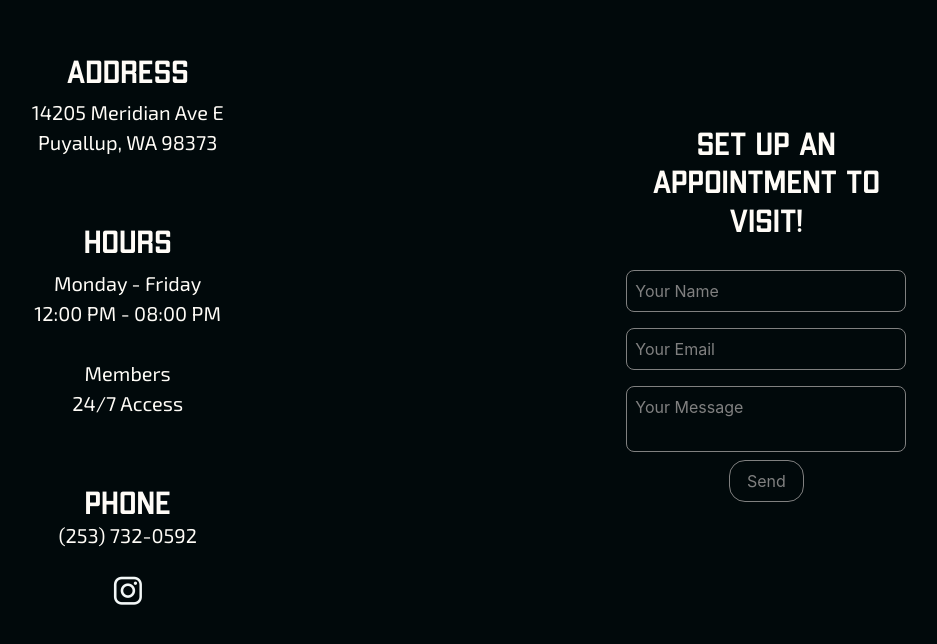
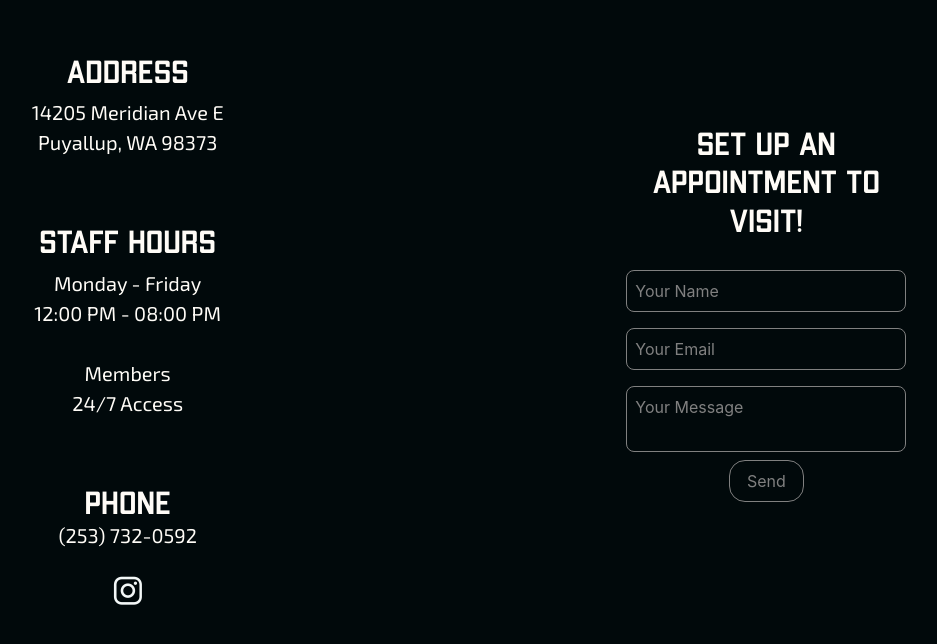
Before and after one commit to agtTwilight/iron-temple, a React (Create React App) app: page / in a window 1280 px wide. Shown: the part 941-1585 px from the top of the page, without its empty margins (171-1108 px from the left). Built offline with nearby package versions, Linux system fonts and the light colour scheme.

Commit message:
updates to hours title and wascar bio

```diff
--- a/src/components/About/Team/index.js
+++ b/src/components/About/Team/index.js
@@ -14,7 +14,7 @@ export const Team = () => {
 			img: wascarAndCydnee,
 			name: "Wascar Carpio & Cydnee Carpio",
 			position: "Owners",
-			about: `Introducing the owners of Iron Temple, Wascar is the 2023 IPF World Champion in the 130lb/59kg weight class. He currently holds the second highest total ever completed in the world for that weight class. Carpio has been powerlifting for 3 years now and has developed a passion for powerlifting and developing his personal health and fitness.`,
+			about: `Introducing the owners of Iron Temple, Wascar is the 2023 IPF World Champion in the 130lb/59kg weight class. He currently holds the second highest total ever completed in the world for that weight class. Wascar has been powerlifting for 3 years now and has developed a passion for powerlifting and developing his personal health and fitness.`,
 			about2: `Wascar is married to his beautiful wife, Cydnee, and has a healthy 2 year old boy! Outside of powerlifting, Wascar loves the outdoors which includes hiking, camping, and going on walks!`,
 		},
 		{
--- a/src/components/Footer/index.js
+++ b/src/components/Footer/index.js
@@ -18,7 +18,7 @@ export const Footer = () => {
 							14205 Meridian Ave E <br></br>Puyallup, WA 98373
 						</p>
 					</a>
-					<h2>Hours</h2>
+					<h2>Staff Hours</h2>
 					<p className="footer-content">
 						Monday - Friday
 						<br></br>12:00 PM - 08:00 PM
```
